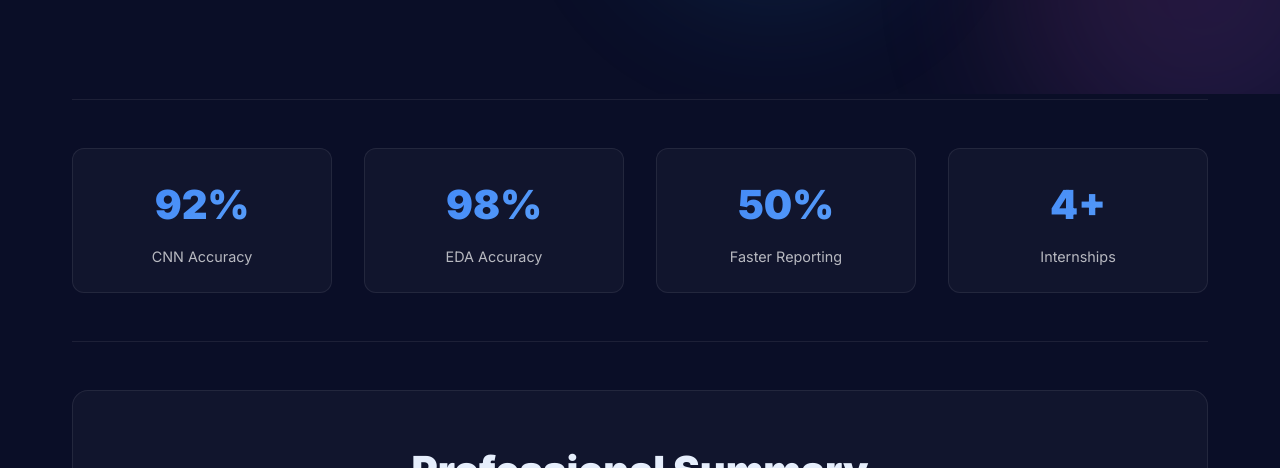
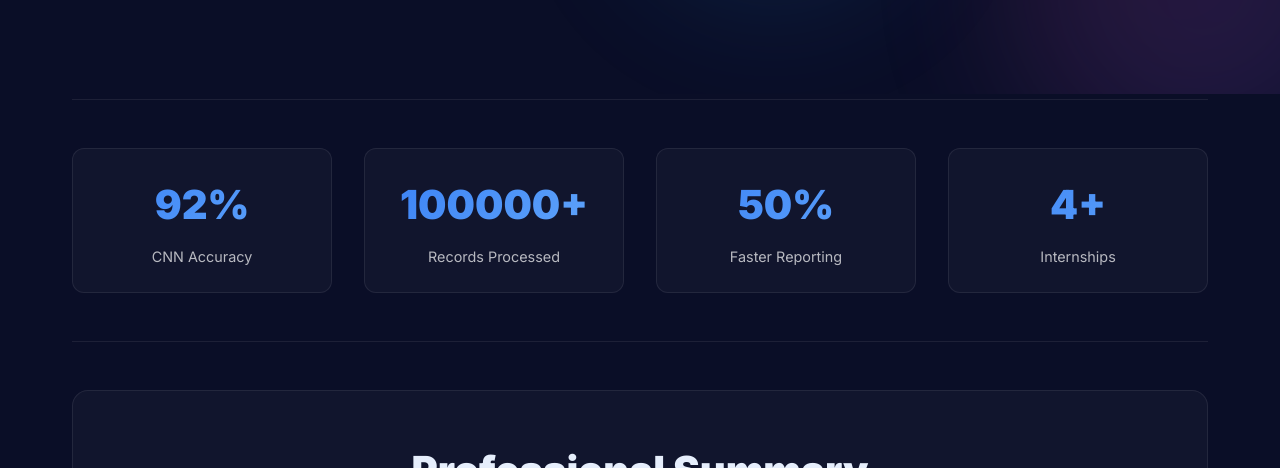
Before and after one commit to Vishnuteja156546/Vishnuteja_portfolio, a plain HTML site: page portifolio_vishnu/index.html in a window 1280 px wide. Shown: the part 706-1174 px from the top of the page. Drawn offline with Linux system fonts and the light colour scheme; animation ran at ten frames a second.

Commit message:
index.html

```diff
--- a/portifolio_vishnu/index.html
+++ b/portifolio_vishnu/index.html
@@ -80,8 +80,8 @@
         <div class="stat-label">CNN Accuracy</div>
       </div>
       <div class="stat-item">
-        <div class="stat-value">98%</div>
-        <div class="stat-label">EDA Accuracy</div>
+        <div class="stat-value">100000+</div>
+        <div class="stat-label">Records Processed</div>
       </div>
       <div class="stat-item">
         <div class="stat-value">50%</div>
```
